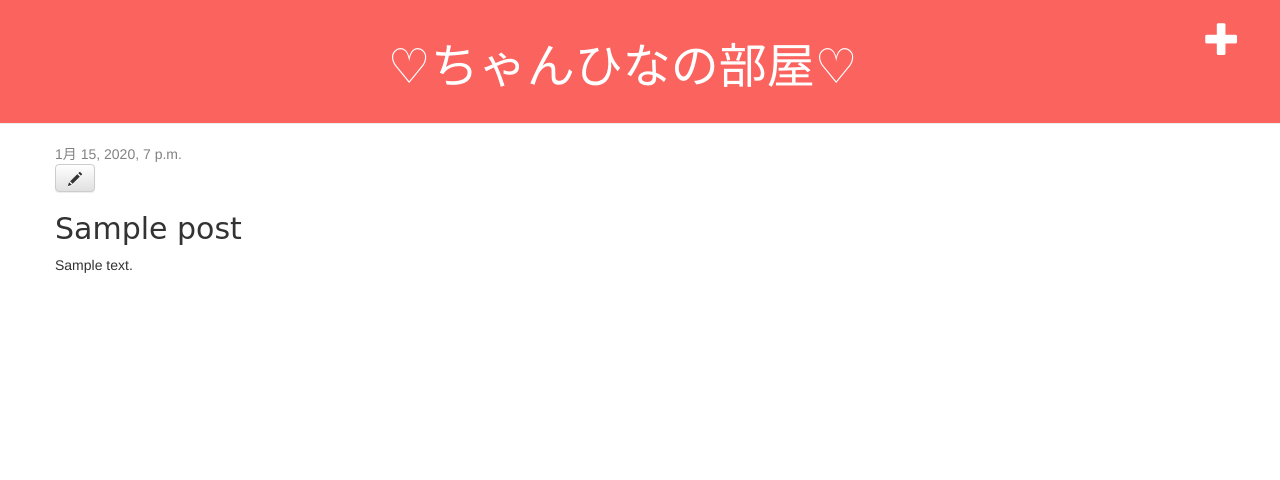
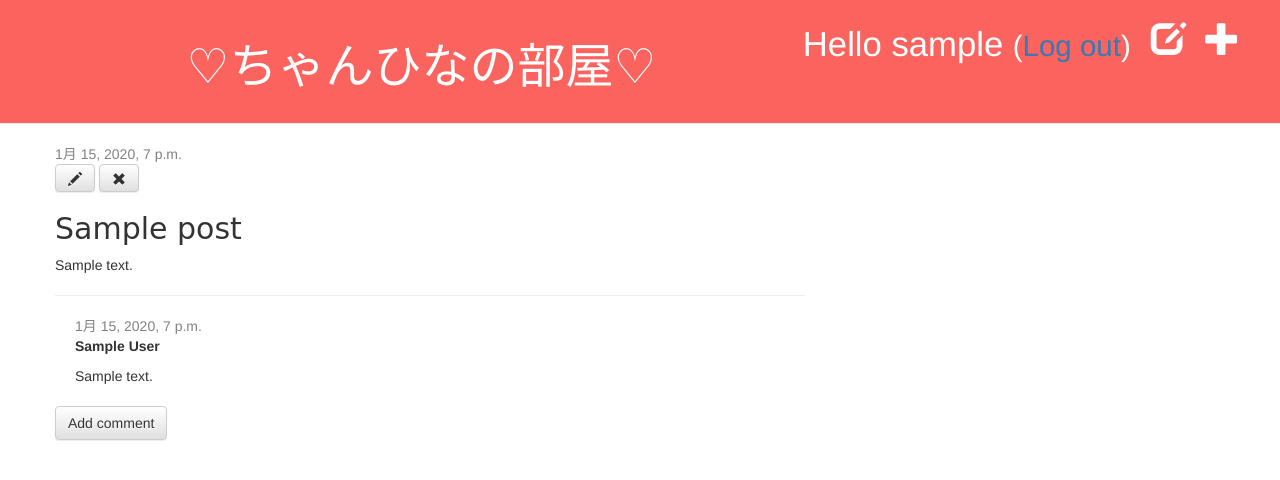
Before and after one commit to chanhinachan/my-first-blog-, a Django app: page /post/1/ in a window 1280 px wide. Shown: the top 480 px of the page. Run offline with Django 3.2, Linux system fonts and the light colour scheme; a user stored in the database is signed in; tables that the repository leaves empty hold one stand-in row (values such as "Sample post"); some libraries are stand-ins or nearby versions; some web fonts are replaced.

Commit message:
Extentions

```diff
--- a/blog/admin.py
+++ b/blog/admin.py
@@ -1,4 +1,6 @@
 from django.contrib import admin
-from .models import Post
+from .models import Post, Comment
 
 admin.site.register(Post)
+
+admin.site.register(Comment)
--- a/blog/models.py
+++ b/blog/models.py
@@ -16,3 +16,20 @@ class Post(models.Model):
 
     def __str__(self):
         return self.title
+
+    def approved_comments(self):
+        return self.comments.filter(approved_comment=True)
+
+class Comment(models.Model):
+    post = models.ForeignKey('blog.Post', on_delete=models.CASCADE, related_name='comments')
+    author = models.CharField(max_length=200)
+    text = models.TextField()
+    created_date = models.DateTimeField(default=timezone.now)
+    approved_comment = models.BooleanField(default=False)
+
+    def approve(self):
+        self.approved_comment = True
+        self.save()
+
+    def __str__(self):
+        return self.text
--- a/blog/templates/blog/base.html
+++ b/blog/templates/blog/base.html
@@ -13,14 +13,18 @@
         <div class="page-header">
             {% if user.is_authenticated %}
                 <a href="{% url 'post_new' %}" class="top-menu"><span class="glyphicon glyphicon-plus"></span></a>
+                <a href="{% url 'post_draft_list' %}" class="top-menu"><span class="glyphicon glyphicon-edit"></span></a>
+                <p class="top-menu">Hello {{ user.username }} <small>(<a href="{% url 'logout' %}">Log out</a>)</small></p>
+            {% else %}
+                <a href="{% url 'login' %}" class="top-menu"><span class="glyphicon glyphicon-lock"></span></a>
             {% endif %}
             <h1><a href="/">♡ちゃんひなの部屋♡</a></h1>
         </div>
         <div class="content container">
             <div class="row">
                 <div class="col-md-8">
-                    {% block content %}
-                    {% endblock %}
+                {% block content %}
+                {% endblock %}
                 </div>
             </div>
         </div>
--- a/blog/templates/blog/post_detail.html
+++ b/blog/templates/blog/post_detail.html
@@ -6,12 +6,33 @@
             <div class="date">
                 {{ post.published_date }}
             </div>
+        {% else %}
+            <a class="btn btn-default" href="{% url 'post_publish' pk=post.pk %}">Publish</a>
         {% endif %}
         {% if user.is_authenticated %}
             <a class="btn btn-default" href="{% url 'post_edit' pk=post.pk %}"><span class="glyphicon glyphicon-pencil"></span></a>
+            <a class="btn btn-default" href="{% url 'post_remove' pk=post.pk %}"><span class="glyphicon glyphicon-remove"></span></a>
         {% endif %}
-
         <h2>{{ post.title }}</h2>
         <p>{{ post.text|linebreaksbr }}</p>
+        <hr>
+        {% for comment in post.comments.all %}
+            {% if user.is_authenticated or comment.approved_comment %}
+            <div class="comment">
+                <div class="date">
+                    {{ comment.created_date }}
+                    {% if not comment.approved_comment %}
+                        <a class="btn btn-default" href="{% url 'comment_remove' pk=comment.pk %}"><span class="glyphicon glyphicon-remove"></span></a>
+                        <a class="btn btn-default" href="{% url 'comment_approve' pk=comment.pk %}"><span class="glyphicon glyphicon-ok"></span></a>
+                    {% endif %}
+                </div>
+                <strong>{{ comment.author }}</strong>
+                <p>{{ comment.text|linebreaks }}</p>
+            </div>
+            {% endif %}
+        {% empty %}
+            <p>No comments here yet :(</p>
+        {% endfor %}
+        <a class="btn btn-default" href="{% url 'add_comment_to_post' pk=post.pk %}">Add comment</a>
     </div>
 {% endblock %}
--- a/blog/templates/blog/post_list.html
+++ b/blog/templates/blog/post_list.html
@@ -8,6 +8,7 @@
             </div>
             <h2><a href="{% url 'post_detail' pk=post.pk %}">{{ post.title }}</a></h2>
             <p>{{ post.text|linebreaksbr }}</p>
+            <a href="{% url 'post_detail' pk=post.pk %}">Comments: {{ post.approved_comments.count }}</a>
         </div>
     {% endfor %}
 {% endblock %}
--- a/blog/urls.py
+++ b/blog/urls.py
@@ -6,4 +6,10 @@ urlpatterns = [
     path('post/<int:pk>/', views.post_detail, name='post_detail'),
     path('post/new/', views.post_new, name='post_new'),
     path('post/<int:pk>/edit/', views.post_edit, name='post_edit'),
+    path('drafts/', views.post_draft_list, name='post_draft_list'),
+    path('post/<pk>/publish/', views.post_publish, name='post_publish'),
+    path('post/<pk>/remove/', views.post_remove, name='post_remove'),
+    path('post/<int:pk>/comment/', views.add_comment_to_post, name='add_comment_to_post'),
+    path('comment/<int:pk>/approve/', views.comment_approve, name='comment_approve'),
+    path('comment/<int:pk>/remove/', views.comment_remove, name='comment_remove'),
 ]
--- a/blog/views.py
+++ b/blog/views.py
@@ -1,31 +1,32 @@
+from django.contrib.auth.decorators import login_required
 from django.shortcuts import render
 from django.utils import timezone
-from .models import Post
-from django.shortcuts import render, get_object_or_404
-from .forms import PostForm
-from django.shortcuts import redirect
+from .models import Post, Comment
+from django.shortcuts import render, get_object_or_404, redirect
+from .forms import PostForm, CommentForm
 
 def post_list(request):
-    posts = Post.objects.filter(published_date__lte=timezone.now()).order_by('published_date')
+    posts = Post.objects.all
     return render(request, 'blog/post_list.html', {'posts': posts})
 
 def post_detail(request, pk):
     post = get_object_or_404(Post, pk=pk)
     return render(request, 'blog/post_detail.html', {'post': post})
 
+@login_required
 def post_new(request):
     if request.method == "POST":
         form = PostForm(request.POST)
         if form.is_valid():
             post = form.save(commit=False)
             post.author = request.user
-            post.published_date = timezone.now()
             post.save()
             return redirect('post_detail', pk=post.pk)
     else:
         form = PostForm()
     return render(request, 'blog/post_edit.html', {'form': form})
 
+@login_required
 def post_edit(request, pk):
     post = get_object_or_404(Post, pk=pk)
     if request.method == "POST":
@@ -33,9 +34,50 @@ def post_edit(request, pk):
         if form.is_valid():
             post = form.save(commit=False)
             post.author = request.user
-            post.published_date = timezone.now()
             post.save()
             return redirect('post_detail', pk=post.pk)
     else:
         form = PostForm(instance=post)
     return render(request, 'blog/post_edit.html', {'form': form})
+
+@login_required
+def post_draft_list(request):
+    posts = Post.objects.filter(published_date__isnull=True).order_by('created_date')
+    return render(request, 'blog/post_draft_list.html', {'posts': posts})
+
+@login_required
+def post_publish(request, pk):
+    post = get_object_or_404(Post, pk=pk)
+    post.publish()
+    return redirect('post_detail', pk=pk)
+
+@login_required
+def post_remove(request, pk):
+    post = get_object_or_404(Post, pk=pk)
+    post.delete()
+    return redirect('post_list')
+
+def add_comment_to_post(request, pk):
+    post = get_object_or_404(Post, pk=pk)
+    if request.method == "POST":
+        form = CommentForm(request.POST)
+        if form.is_valid():
+            comment = form.save(commit=False)
+            comment.post = post
+            comment.save()
+            return redirect('post_detail', pk=post.pk)
+    else:
+        form = CommentForm()
+    return render(request, 'blog/add_comment_to_post.html', {'form': form})
+
+@login_required
+def comment_approve(request, pk):
+    comment = get_object_or_404(Comment, pk=pk)
+    comment.approve()
+    return redirect('post_detail', pk=comment.post.pk)
+
+@login_required
+def comment_remove(request, pk):
+    comment = get_object_or_404(Comment, pk=pk)
+    comment.delete()
+    return redirect('post_detail', pk=comment.post.pk)
--- a/mysite/settings.py
+++ b/mysite/settings.py
@@ -115,7 +115,7 @@ USE_L10N = True
 USE_TZ = True
 
 
-# Static files (CSS, JavaScript, Images)
+# files (CSS, JavaScript, Images)
 # https://docs.djangoproject.com/en/2.2/howto/static-files/
 
 STATIC_URL = '/static/'
--- a/mysite/urls.py
+++ b/mysite/urls.py
@@ -1,7 +1,11 @@
+from django.urls import path, include
 from django.contrib import admin
-from django.urls import path, include
+
+from django.contrib.auth import views
 
 urlpatterns = [
     path('admin/', admin.site.urls),
+    path('accounts/login/', views.LoginView.as_view(), name='login'),
+    path('accounts/logout/', views.LogoutView.as_view(next_page='/'), name='logout'),
     path('', include('blog.urls')),
 ]
```
Also changed, not shown: blog/forms.py (+7 -1 lines), blog/templates/blog/add_comment_to_post.html (added, +9 -0 lines), blog/templates/blog/post_draft_list.html (added, +11 -0 lines), blog/templates/registration/login.html (added, +24 -0 lines), blog/migrations/0002_comment.py (added).
